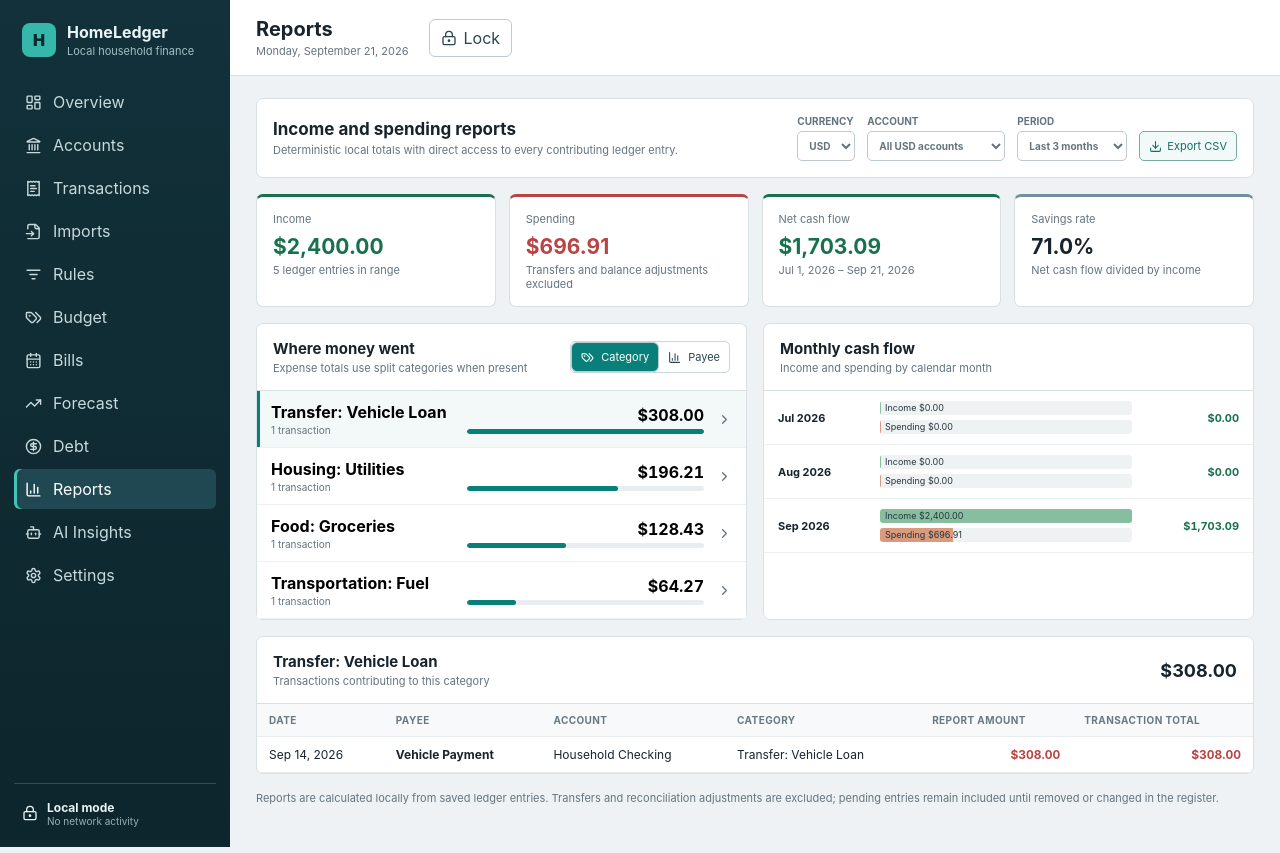
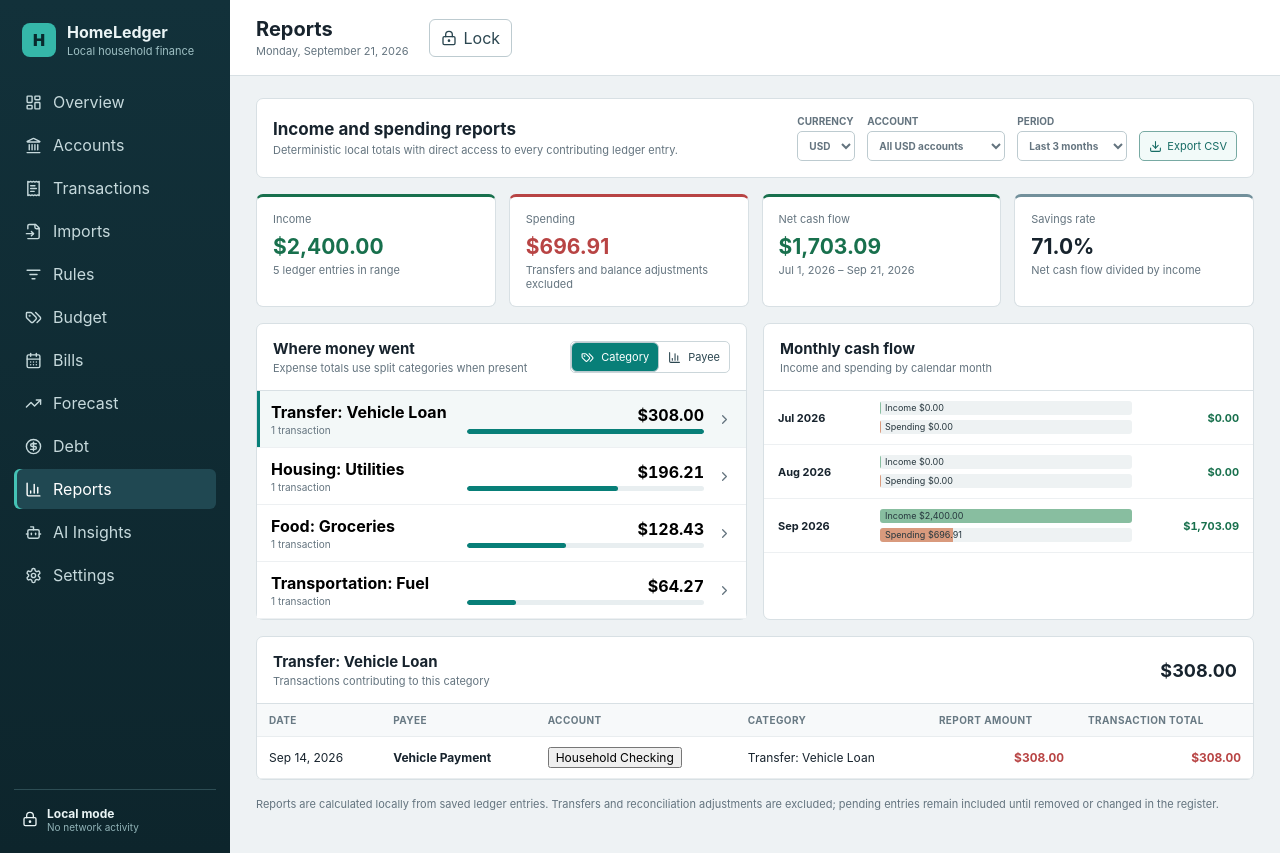
Before and after one commit to khantroll/HomeLedger, a React (Vite) app: page / in a window 1280 px wide. Both pictures are taken after a click on the button "Reports". Built offline with nearby package versions, Linux system fonts and the light colour scheme.

Commit message:
Link report account references to registers

```diff
--- a/src/ReportsPage.tsx
+++ b/src/ReportsPage.tsx
@@ -8,7 +8,7 @@ import {csvExportRepository} from "./repository";
 import "./reports.css";
 import "./reportExport.css";
 
-export function ReportsPage({accounts,transactions,today=todayIso()}:{accounts:Account[];transactions:Transaction[];today?:string}){
+export function ReportsPage({accounts,transactions,today=todayIso(),onOpenAccount}:{accounts:Account[];transactions:Transaction[];today?:string;onOpenAccount?:(accountId:string)=>void}){
   const currencies=useMemo(()=>[...new Set(accounts.map(item=>item.currency))].sort(),[accounts]);
   const [currency,setCurrency]=useState(currencies[0]??"USD"),[accountId,setAccountId]=useState("all"),[preset,setPreset]=useState<ReportPreset>("quarter");
   const initial=reportRange("quarter",today),[fromDate,setFromDate]=useState(initial.fromDate),[toDate,setToDate]=useState(initial.toDate);
@@ -34,7 +34,7 @@ export function ReportsPage({accounts,transactions,today=todayIso()}:{accounts:A
     {!result.report?null:<>
       <div className="summary-grid report-summary"><Summary label="Income" value={formatMoney(result.report.incomeMinor,currency)} detail={`${result.report.transactionCount} ledger entries in range`} tone="positive"/><Summary label="Spending" value={formatMoney(result.report.spendingMinor,currency)} detail="Transfers and balance adjustments excluded" tone="negative"/><Summary label="Net cash flow" value={formatMoney(result.report.netMinor,currency)} detail={`${formatDate(fromDate)} – ${formatDate(toDate)}`} tone={result.report.netMinor<0?"negative":"positive"}/><Summary label="Savings rate" value={result.report.savingsRatePercent===null?"—":`${result.report.savingsRatePercent.toFixed(1)}%`} detail="Net cash flow divided by income" tone={result.report.savingsRatePercent!==null&&result.report.savingsRatePercent<0?"negative":""}/></div>
       <div className="reports-grid"><section className="panel report-ranking"><div className="panel-heading"><div><h2>Where money went</h2><p>Expense totals use split categories when present</p></div><div className="report-grouping" aria-label="Group spending by"><button className={grouping==="category"?"active":""} onClick={()=>{setGrouping("category");setSelectedKey("");}}><Tags size={13}/> Category</button><button className={grouping==="payee"?"active":""} onClick={()=>{setGrouping("payee");setSelectedKey("");}}><BarChart3 size={13}/> Payee</button></div></div>{groups.length?<Ranking groups={groups} selected={selected} currency={currency} onSelect={setSelectedKey}/>:<div className="empty-state">No spending in this report range.</div>}</section><section className="panel report-trend"><div className="panel-heading"><div><h2>Monthly cash flow</h2><p>Income and spending by calendar month</p></div></div><div className="month-trends">{result.report.months.map(month=><MonthRow key={month.month} month={month.month} income={month.incomeMinor} spending={month.spendingMinor} currency={currency} max={Math.max(1,...result.report!.months.flatMap(item=>[item.incomeMinor,item.spendingMinor]))}/>)}</div></section></div>
-      {selected&&<Drilldown group={selected} grouping={grouping} accounts={accounts} transactions={transactions} currency={currency}/>}
+      {selected&&<Drilldown group={selected} grouping={grouping} accounts={accounts} transactions={transactions} currency={currency} onOpenAccount={onOpenAccount}/>}
       <p className="report-note">Reports are calculated locally from saved ledger entries. Transfers and reconciliation adjustments are excluded; pending entries remain included until removed or changed in the register.</p>
     </>}
   </div>;
@@ -50,9 +50,9 @@ function MonthRow({month,income,spending,currency,max}:{month:string;income:numb
   return <article><strong>{label}</strong><div className="month-bars"><span><i className="income" style={{width:`${income/max*100}%`}}/><small>Income {formatMoney(income,currency)}</small></span><span><i className="spending" style={{width:`${spending/max*100}%`}}/><small>Spending {formatMoney(spending,currency)}</small></span></div><strong className={income-spending<0?"negative":"positive"}>{formatMoney(income-spending,currency)}</strong></article>;
 }
 
-function Drilldown({group,grouping,accounts,transactions,currency}:{group:ReportGroup;grouping:"category"|"payee";accounts:Account[];transactions:Transaction[];currency:string}){
+function Drilldown({group,grouping,accounts,transactions,currency,onOpenAccount}:{group:ReportGroup;grouping:"category"|"payee";accounts:Account[];transactions:Transaction[];currency:string;onOpenAccount?:(accountId:string)=>void}){
   const rows=group.contributions.map(contribution=>({contribution,transaction:transactions.find(item=>item.id===contribution.transactionId)})).filter((row):row is {contribution:typeof group.contributions[number];transaction:Transaction}=>Boolean(row.transaction)).sort((a,b)=>b.transaction.postedDate.localeCompare(a.transaction.postedDate)||a.transaction.id.localeCompare(b.transaction.id));
-  return <section className="panel report-drilldown"><div className="panel-heading"><div><h2>{group.label}</h2><p>{grouping==="category"?"Transactions contributing to this category":"Transactions paid to this payee"}</p></div><strong>{formatMoney(group.amountMinor,currency)}</strong></div><div className="table-wrap"><table><thead><tr><th>Date</th><th>Payee</th><th>Account</th><th>Category</th><th>Report amount</th><th>Transaction total</th></tr></thead><tbody>{rows.map(({contribution,transaction})=><tr key={transaction.id}><td>{formatDate(transaction.postedDate)}</td><td><strong>{transaction.payee}</strong></td><td>{accounts.find(item=>item.id===transaction.accountId)?.name??"Missing account"}</td><td>{transaction.category}{transaction.splits?.length?<small className="report-split-note">{transaction.splits.length} split lines</small>:null}</td><td className="amount negative">{formatMoney(contribution.amountMinor,currency)}</td><td className="amount negative">{formatMoney(-transaction.amountMinor,currency)}</td></tr>)}</tbody></table></div></section>;
+  return <section className="panel report-drilldown"><div className="panel-heading"><div><h2>{group.label}</h2><p>{grouping==="category"?"Transactions contributing to this category":"Transactions paid to this payee"}</p></div><strong>{formatMoney(group.amountMinor,currency)}</strong></div><div className="table-wrap"><table><thead><tr><th>Date</th><th>Payee</th><th>Account</th><th>Category</th><th>Report amount</th><th>Transaction total</th></tr></thead><tbody>{rows.map(({contribution,transaction})=><tr key={transaction.id}><td>{formatDate(transaction.postedDate)}</td><td><strong>{transaction.payee}</strong></td><td>{onOpenAccount?<button className="report-account-link" aria-label={`Open ${accounts.find(item=>item.id===transaction.accountId)?.name??"account"} register`} onClick={()=>onOpenAccount(transaction.accountId)}>{accounts.find(item=>item.id===transaction.accountId)?.name??"Missing account"}</button>:accounts.find(item=>item.id===transaction.accountId)?.name??"Missing account"}</td><td>{transaction.category}{transaction.splits?.length?<small className="report-split-note">{transaction.splits.length} split lines</small>:null}</td><td className="amount negative">{formatMoney(contribution.amountMinor,currency)}</td><td className="amount negative">{formatMoney(-transaction.amountMinor,currency)}</td></tr>)}</tbody></table></div></section>;
 }
 
 function Summary({label,value,detail,tone=""}:{label:string;value:string;detail:string;tone?:string}){return <article className={`summary ${tone}`}><span>{label}</span><strong>{value}</strong><small>{detail}</small></article>;}
```
